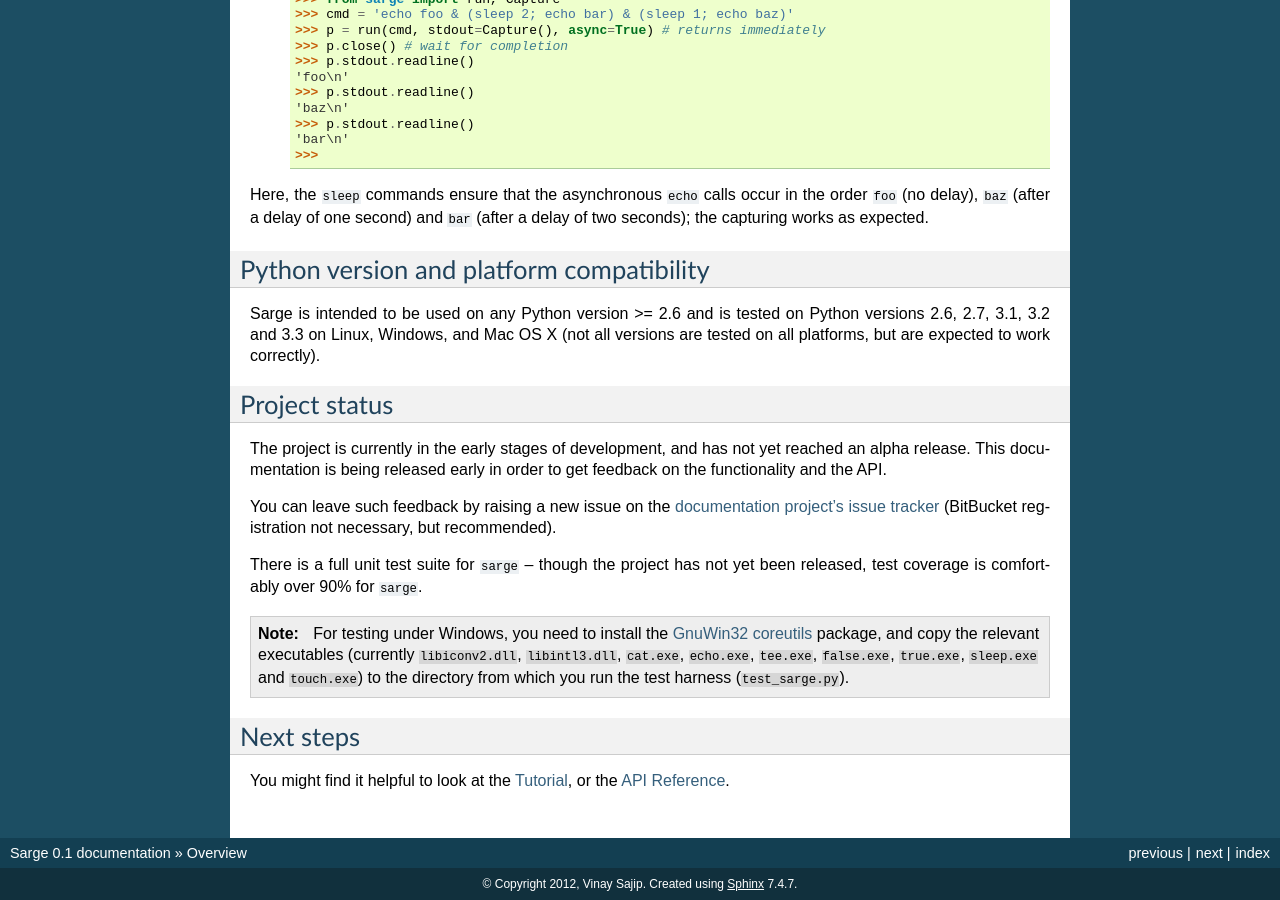
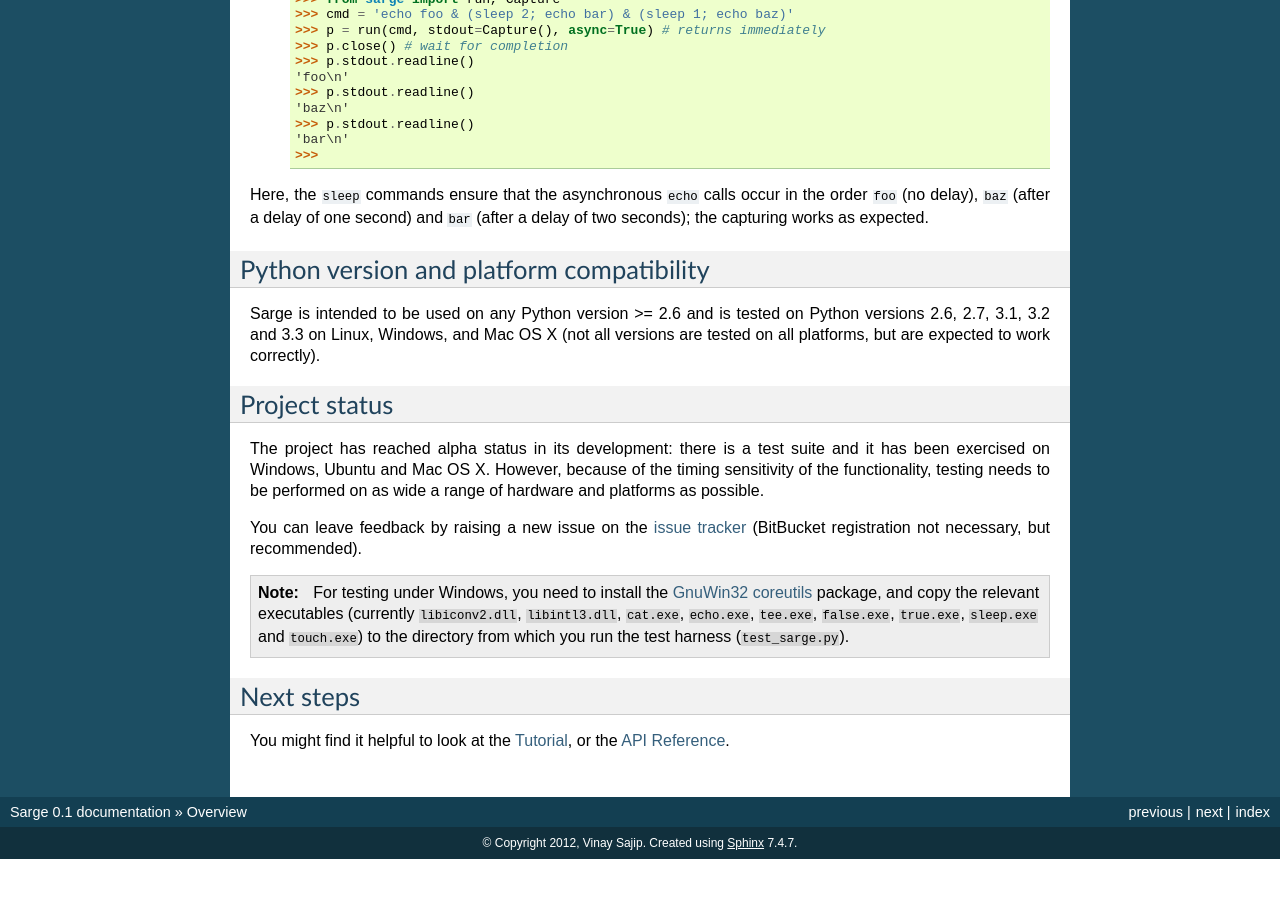
Before and after one commit to jayvdb/sarge, a Sphinx documentation site: the page built from docs/overview.rst, in a window 1280 px wide and 900 px high, scrolled down 2716 px. Built offline with Sphinx 7.4.7, drawn with Linux system fonts in a browser that asks for light colours; formulas are drawn with MathJax 3; after the commit the page ends 3575 px from its top, so only the background shows below that.

Commit message:
Documentation updated.

```diff
--- a/docs/index.rst
+++ b/docs/index.rst
@@ -12,8 +12,7 @@ Welcome to the documentation for ``sarge``, a wrapper for :mod:`subprocess`
 which aims to make life easier for anyone who needs to interact with external
 applications from their Python code.
 
-**Please note:** this documentation is *work in progress* and in *pre-release*
-status.
+**Please note:** this documentation is *work in progress*.
 
 .. toctree::
    :maxdepth: 3
--- a/docs/overview.rst
+++ b/docs/overview.rst
@@ -185,17 +185,14 @@ all versions are tested on all platforms, but are expected to work correctly).
 Project status
 --------------
 
-The project is currently in the early stages of development, and has not yet
-reached an alpha release. This documentation is being released early in
-order to get feedback on the functionality and the API.
+The project has reached alpha status in its development: there is a test
+suite and it has been exercised on Windows, Ubuntu and Mac OS X. However,
+because of the timing sensitivity of the functionality, testing needs to be
+performed on as wide a range of hardware and platforms as possible.
 
-You can leave such feedback by raising a new issue on the `documentation
-project's issue
-tracker <https://bitbucket.org/vinay.sajip/docs-sarge/issues/new>`_
+You can leave feedback by raising a new issue on the `issue
+tracker <https://bitbucket.org/vinay.sajip/sarge/issues/new>`_
 (BitBucket registration not necessary, but recommended).
-
-There is a full unit test suite for ``sarge`` -- though the project has not
-yet been released, test coverage is comfortably over 90% for ``sarge``.
 
 .. note:: For testing under Windows, you need to install the `GnuWin32
    coreutils <http://gnuwin32.sourceforge.net/packages/coreutils.htm>`_
--- a/docs/tutorial.rst
+++ b/docs/tutorial.rst
@@ -8,8 +8,7 @@ This is the place to start your practical exploration of ``sarge``.
 Installation and testing
 ------------------------
 
-sarge is a pure-Python library. You should be able to install it (when
-available on PyPI, **which is not yet**) using::
+sarge is a pure-Python library. You should be able to install it using::
 
     pip install sarge
 
```
